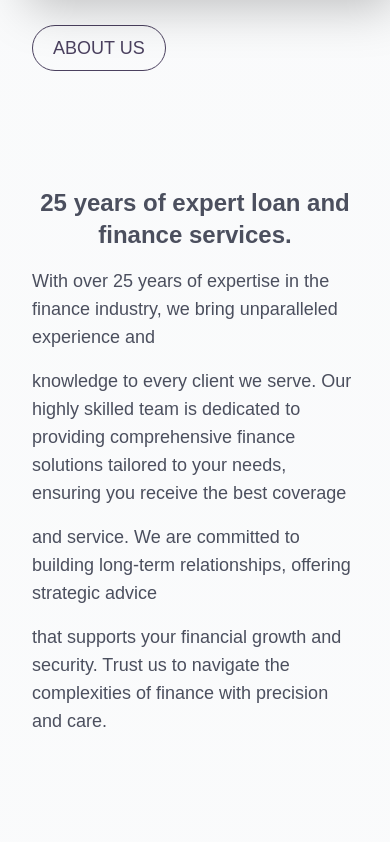
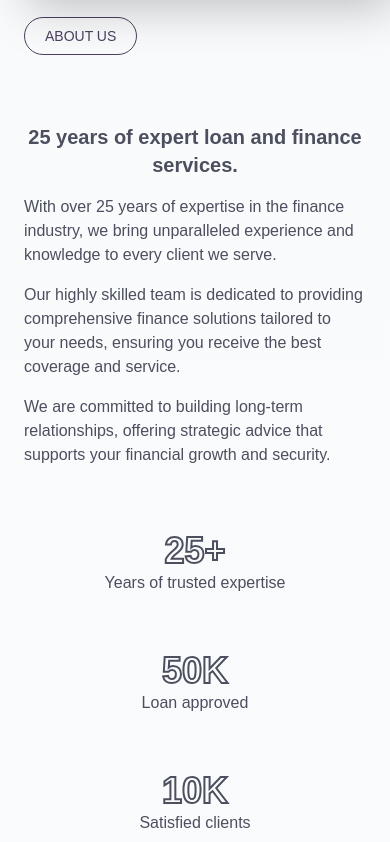
Before and after one commit to KOlivier2119/credora, a Next.js app: page / in a window 390 px wide. Shown: the part 920-1762 px from the top of the page. Built offline with nearby package versions, Linux system fonts and the light colour scheme.

Commit message:
responsiveness of the about component.

```diff
--- a/components/About.tsx
+++ b/components/About.tsx
@@ -1,63 +1,50 @@
+"use client";
 import React from "react";
 import Image from "next/image";
 import man from "@/public/man_2.svg";
 import discuss from "@/public/discuss.svg";
 
 const About = () => {
-  const imageUrl =
-    "https://s3-alpha-sig.figma.com/img/c397/a4ab/260634dc82dc45f18a63edc265527e0f?Expires=1740355200&Key-Pair-Id=APKAQ4GOSFWCW27IBOMQ&Signature=Yd2apNIOcCr5I4RBRxoC3Q5O4bYaHSTbho9E0L~3Wa3rL0dKeNjh0ZYcnrF-F~on9PMotDiTCJmyS9STaaDV-GyL-f7n~bdYMOYlWSVwb~k0e8mUpNTYVUrIWfTJf74XMphNcwmjwgrkAC15KKHiATI4Fnwbu8VAjaCwdNBnlw84~owDFOdmZ~e8uCNaG4F67~JY4l4iWN5GZk6EF0On2aVWGfaBsCw5cuMUi7OAI-g0efCU2haKeWyPofsED9v2k~qHcUwo1DtJAQJR8PAvB-SjZyUPhouSSRBvbNzhT~idPe4v5Ifc469LhSXS4HhVSOOyCpTcD63yebje9ewwxQ__";
-
-  const anotherUrl =
-    "https://s3-alpha-sig.figma.com/img/f40b/bd2f/6aa4ae7f033f0b13f92219134abc518c?Expires=1740355200&Key-Pair-Id=APKAQ4GOSFWCW27IBOMQ&Signature=dsGhqjMLF8-ryrRYoycUU33e5r2rWKTi7IRrt9PVJrISgiP~Oq2rxgFdD30SRXXgyCmCgDkqSi0miSCdCo~d4ae5lYhR5Mo1LD~NeBw~MmXof7aOVHSdWrdPWeGq3W1mynGCMte~UVhwbSjgV~OCFIQ8ZqDM609OdfuKCjXVZVlQsOz7e50t1L5-TxbCfoQCn2BgxdE63yZHsUTMERBNi-PtKbV5xNbWPYY3IZBqH1jte6iVrU8KAgD-lybXJQec4t7AX6mtKsJrzOmobP8EwGwoIyMd~QNkBs6DIHlUXPrDLKvPkw5F~pvHw74cORJjN7FzzEEQxReUh0Y5t9-yAw__";
-
   return (
-    <div className="p-8 md:p-16 text-[#4B4F5E] text-lg md:text-xl">
-      <button className="text-[#4B415F] border border-[#4B415F] rounded-full py-2 px-5 mb-5">
+    <div className="p-6 md:p-12 text-[#4B4F5E] text-base sm:text-lg md:text-xl">
+      <button className="text-[#4B415F] border border-[#4B415F] rounded-full py-2 px-5 mb-5 text-sm sm:text-base">
         ABOUT US
       </button>
 
-      <div className="flex flex-col md:flex-row gap-5 items-center md:items-start">
-        <div className="w-full md:w-[50%] text-center md:text-left mt-24">
-          <h1 className="text-2xl md:text-3xl font-bold">
+      <div className="flex flex-col md:flex-row gap-6 items-center md:items-start">
+        <div className="w-full md:w-1/2 text-center md:text-left mt-12 md:mt-24">
+          <h1 className="text-xl sm:text-2xl md:text-3xl font-bold">
             25 years of expert loan and finance services.
           </h1>
           <div>
             <p className="mt-4 text-start">
-              With over 25 years of expertise in the finance industry, we bring
-              unparalleled experience and
+              With over 25 years of expertise in the finance industry, we bring unparalleled experience and knowledge to every client we serve.
             </p>
             <p className="mt-4 text-start">
-              knowledge to every client we serve. Our highly skilled team is
-              dedicated to providing comprehensive finance solutions tailored to
-              your needs, ensuring you receive the best coverage
+              Our highly skilled team is dedicated to providing comprehensive finance solutions tailored to your needs, ensuring you receive the best coverage and service.
             </p>
             <p className="mt-4 text-start">
-              and service. We are committed to building long-term relationships,
-              offering strategic advice
-            </p>
-            <p className="mt-4 text-start">
-              that supports your financial growth and security. Trust us to
-              navigate the complexities of finance with precision and care.
+              We are committed to building long-term relationships, offering strategic advice that supports your financial growth and security.
             </p>
           </div>
-          <div className="flex flex-col md:flex-row justify-between my-10 mr-8 mt-20">
-            <div className="flex flex-col items-center py-6 md:py-0 md:items-start">
-              <h1 className="text-5xl font-bold outlined-text">25+</h1>
+          <div className="flex flex-col sm:flex-row justify-between my-10 md:mr-8 mt-12 md:mt-20 gap-6">
+            <div className="flex flex-col items-center py-4 md:py-0 md:items-start">
+              <h1 className="text-4xl sm:text-5xl font-bold outlined-text">25+</h1>
               <span>Years of trusted expertise</span>
             </div>
-            <div className="flex flex-col items-center py-6 md:py-0 md:items-start">
-              <h1 className="text-5xl font-bold outlined-text">50K</h1>
+            <div className="flex flex-col items-center py-4 md:py-0 md:items-start">
+              <h1 className="text-4xl sm:text-5xl font-bold outlined-text">50K</h1>
               <span>Loan approved</span>
             </div>
-            <div className="flex flex-col items-center py-6 md:py-0 md:items-start">
-              <h1 className="text-5xl font-bold outlined-text">10K</h1>
+            <div className="flex flex-col items-center py-4 md:py-0 md:items-start">
+              <h1 className="text-4xl sm:text-5xl font-bold outlined-text">10K</h1>
               <span>Satisfied clients</span>
             </div>
           </div>
         </div>
 
-        <div className="grid grid-cols-1 md:grid-cols-2 gap-2 w-full md:w-[50%]">
-          <div className="row-span-1 md:row-span-2">
+        <div className="grid grid-cols-1 sm:grid-cols-2 gap-4 w-full md:w-1/2">
+          <div className="row-span-1 sm:row-span-2">
             <Image
               src={man}
               alt="Man Image"
@@ -75,34 +62,25 @@ const About = () => {
               className="rounded-md object-cover w-full"
             />
           </div>
-          <div className="bg-[#061525] flex flex-col justify-center items-center p-6 lg:p-20 rounded-lg text-center">
-            <h1 className="font-bold text-white text-3xl">25+</h1>
-            <p className="text-white text-sm">Years of Experience</p>
+          <div className="bg-[#061525] flex flex-col justify-center items-center p-4 sm:p-6 lg:p-10 rounded-lg text-center">
+            <h1 className="font-bold text-white text-2xl sm:text-3xl outlined-text">25+</h1>
+            <p className="text-white text-sm sm:text-base">Years of Experience</p>
           </div>
         </div>
       </div>
 
-      <div className="flex flex-col md:flex-row gap-8 w-full mx-auto py-4">
-        <div className="bg-[#EDEEEF] p-8 h-64 flex flex-col justify-center rounded-md">
+      <div className="flex flex-col sm:flex-row gap-6 w-full mx-auto py-6">
+        <div className="bg-[#EDEEEF] p-6 sm:p-8 h-auto flex flex-col justify-center rounded-md">
           <h1 className="text-[#4B4F5E] font-bold">Company Mission</h1>
-          <p>
-            Our mission is to provide innovative and reliable financial
-            solutions tailored to your unique needs.
-          </p>
+          <p>Our mission is to provide innovative and reliable financial solutions tailored to your unique needs.</p>
         </div>
-        <div className="bg-[#EDEEEF] p-8 h-64 flex flex-col justify-center rounded-md">
+        <div className="bg-[#EDEEEF] p-6 sm:p-8 h-auto flex flex-col justify-center rounded-md">
           <h1 className="text-[#4B4F5E] font-bold">Target, Vision & Goal</h1>
-          <p>
-            Our vision is to provide reliable and innovative financial solutions
-            tailored to your needs.
-          </p>
+          <p>Our vision is to provide reliable and innovative financial solutions tailored to your needs.</p>
         </div>
-        <div className="bg-[#EDEEEF] p-8 h-64 flex flex-col justify-center rounded-md">
+        <div className="bg-[#EDEEEF] p-6 sm:p-8 h-auto flex flex-col justify-center rounded-md">
           <h1 className="text-[#4B4F5E] font-bold">Dedicated Teams</h1>
-          <p>
-            Our dedicated teams are committed to providing personalized
-            solutions for all your financial needs.
-          </p>
+          <p>Our dedicated teams are committed to providing personalized solutions for all your financial needs.</p>
         </div>
       </div>
     </div>
```
